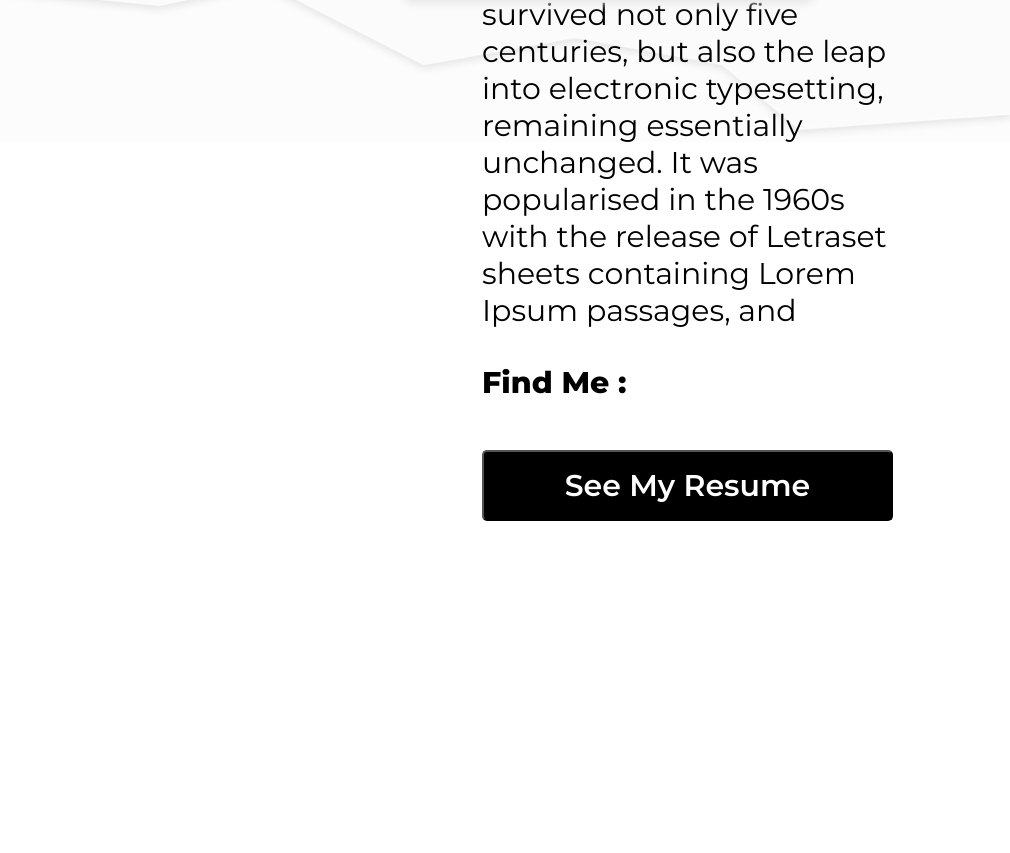
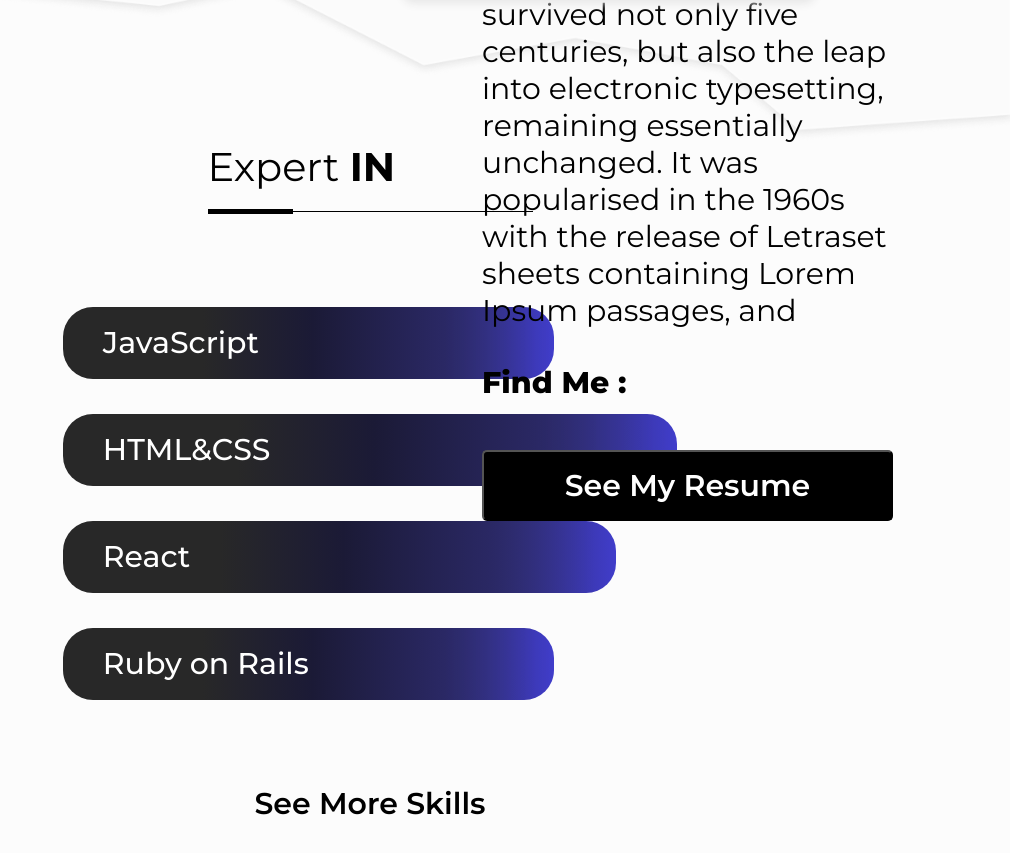
Before and after one commit to luftedar/next-portfolio, a Next.js app: page / in a window 1280 px wide. Shown: the part 1357-2210 px from the top of the page, without its empty margins (270-1280 px from the left). Before the commit the page ends 1878 px from the top, so only its background shows below. Built offline with nearby package versions, Linux system fonts and the light colour scheme; a web font is replaced by a local one.

Commit message:
Style Skills

```diff
--- /dev/null
+++ b/components/SkillBar.js
@@ -0,0 +1,13 @@
+import React from 'react'
+import styles from '../styles/SkillBar.module.scss'
+
+const SkillBar = ({ skill, width, showStatus }) => {
+  return (
+    <li className={styles.skillbar}
+      style={{ width: `${width}` }}
+      className={showStatus ? 'show' : 'hide'}
+    >{skill}</li>
+  )
+}
+
+export default SkillBar
--- /dev/null
+++ b/components/Skills.js
@@ -0,0 +1,42 @@
+import React, { useState } from 'react';
+import styles from '../styles/Skills.module.scss';
+import SkillBar from './SkillBar';
+
+const Skills = () => {
+  const [showMoreState, setShowMoreState] = useState(false);
+  const showMoreClick = () => {
+    setShowMoreState(!showMoreState);
+  };
+  return (
+    <section className={styles.skills}>
+      <hgroup>
+        <h2>Expert <span><p>IN</p></span></h2>
+      </hgroup>
+      <ul>
+        <SkillBar skill={'JavaScript'} width={"80%"} showStatus={true} />
+        <SkillBar skill={'HTML&CSS'} width={"100%"} showStatus={true} />
+        <SkillBar skill={'React'} width={"90%"} showStatus={true} />
+        <SkillBar skill={'Ruby on Rails'} width={"80%"} showStatus={true} />
+        <SkillBar skill={'Next'} width={"70%"} showStatus={showMoreState} />
+        <SkillBar skill={'Redux'} width={"100%"} showStatus={showMoreState} />
+        <SkillBar skill={'Jest'} width={"70%"} showStatus={showMoreState} />
+        <SkillBar skill={'Ruby'} width={"60%"} showStatus={showMoreState} />
+        <SkillBar skill={'Postgresql'} width={"50%"} showStatus={showMoreState} />
+        <SkillBar skill={'Rspec'} width={"80%"} showStatus={showMoreState} />
+        <SkillBar skill={'Capybara'} width={"60%"} showStatus={showMoreState} />
+        <SkillBar skill={'Selenium'} width={"60%"} showStatus={showMoreState} />
+        <SkillBar skill={'Git'} width={"100%"} showStatus={showMoreState} />
+        <SkillBar skill={'Pair Programming'} width={"100%"} showStatus={showMoreState} />
+      </ul>
+      <article>
+        <button
+          onClick={() => {
+            showMoreClick();
+          }}
+        >See More Skills</button>
+      </article>
+    </section>
+  )
+}
+
+export default Skills
--- a/pages/index.js
+++ b/pages/index.js
@@ -1,6 +1,7 @@
 import React from 'react';
 import About from '../components/About';
 import Home from '../components/Home';
+import Skills from '../components/Skills';
 import styles from '../styles/Index.module.scss';
 
 const index = () => (
@@ -11,6 +12,9 @@ const index = () => (
     <main>
       <About />
     </main>
+    <section>
+      <Skills />
+    </section>
   </div>
 );
 
--- a/styles/About.module.scss
+++ b/styles/About.module.scss
@@ -37,17 +37,10 @@
       width: 100%;
 
       hgroup {
-        border-bottom: 1px solid $black-main;
-        padding-bottom: 20px;
-        width: 325px;
-        position: relative;
+        @extend %header;
 
         &::after {
-          content: '';
-          border-bottom: 5px solid $black-main;
-          width: 85px;
-          bottom: -3px;
-          position: absolute;
+          @extend %header-after;
         }
 
         h2 {
--- a/styles/Navbar.module.scss
+++ b/styles/Navbar.module.scss
@@ -11,7 +11,7 @@
   font-weight: $font-weight-500;
   position: sticky;
   top: 0;
-  z-index: 1;
+  z-index: 2;
 
   div {
     ul {
--- /dev/null
+++ b/styles/SkillBar.module.scss
@@ -0,0 +1,5 @@
+@import 'variables';
+
+.skillbar {
+  @extend %skill-bar;
+}
--- /dev/null
+++ b/styles/Skills.module.scss
@@ -0,0 +1,51 @@
+@import "variables";
+
+.skills {
+  @extend %display-flex-col;
+  justify-content: center;
+  align-items: center;
+  background-color: $grey-main;
+  padding-bottom: 105px;
+
+  hgroup {
+    @extend %header;
+
+    &::after {
+      @extend %header-after;
+    }
+
+    h2 {
+      font-size: 4rem;
+      font-weight: $font-weight-400;
+
+      span {
+        font-weight: $font-weight-700;
+
+        p {
+          font-size: 4rem;
+        }
+
+        &>* {
+          display: inline-block;
+        }
+      }
+    }
+  }
+
+  ul {
+    margin-top: 60px;
+    width: 48%;
+  }
+
+  article {
+    button {
+      background-color: $grey-main;
+      border: none;
+      color: $black-main;
+      font-weight: $font-weight-600;
+      font-size: 3rem;
+      margin-top: 50px;
+      cursor: pointer;
+    }
+  }
+}
--- a/styles/_variables.scss
+++ b/styles/_variables.scss
@@ -35,3 +35,31 @@ $font-weight-800: 800;
   align-items: center;
   justify-content: center;
 }
+
+%header {
+  border-bottom: 1px solid $black-main;
+  padding-bottom: 20px;
+  width: 325px;
+  position: relative;
+}
+
+%header-after {
+  content: '';
+  border-bottom: 5px solid $black-main;
+  width: 85px;
+  bottom: -3px;
+  position: absolute;
+}
+
+%skill-bar {
+  width: 646px;
+  background: linear-gradient(90deg, #282828 28.48%, #1B1A36 50.68%, #2A2864 77.31%, rgba(196, 195, 202, 0.29) 105.96%), linear-gradient(90deg, #000000 45.61%, #130EF0 96.13%);
+  border-radius: 30px;
+  list-style: none;
+  color: $white-main;
+  font-size: 3rem;
+  font-weight: $font-weight-500;
+  line-height: 22px;
+  padding: 25px 40px;
+  margin: 35px 0;
+}
--- a/styles/global.scss
+++ b/styles/global.scss
@@ -7,3 +7,11 @@
   font-size: 10px;
   font-family: $montserrat;
 }
+
+.hide {
+  display: none;
+}
+
+.show {
+  @extend %skill-bar;
+}
```
